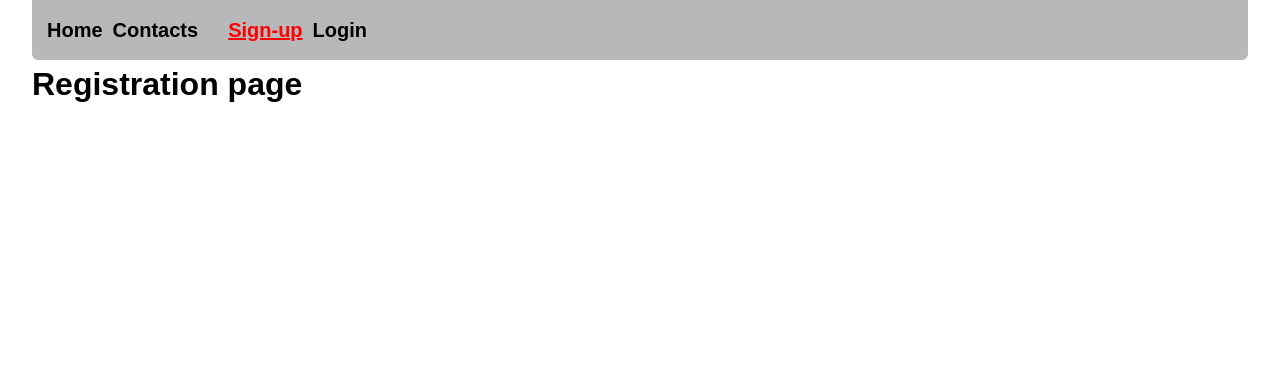
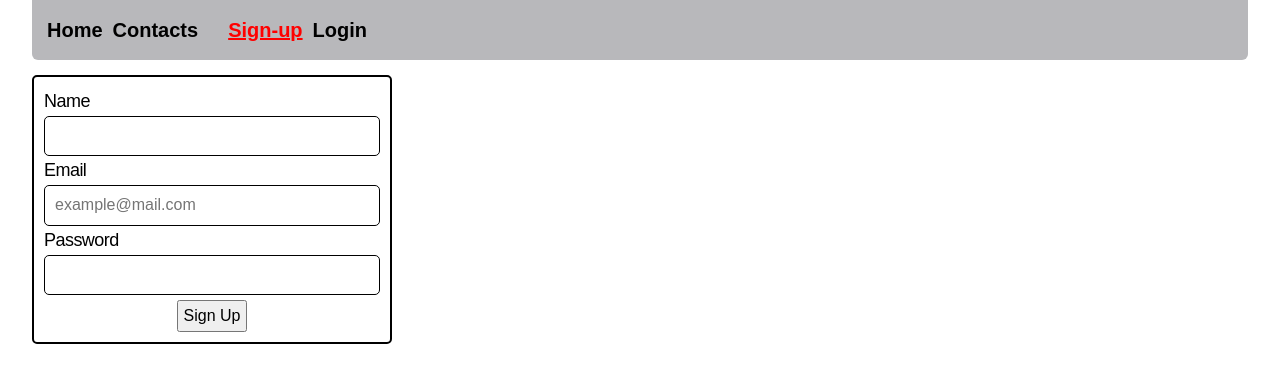
Before and after one commit to EvgenS-it/goit-react-hw-08, a React (Vite) app: page /register in a window 1280 px wide. Shown: the top 382 px of the page. Built offline with nearby package versions, Linux system fonts and the light colour scheme.

Commit message:
registerPage

```diff
--- a/src/main.jsx
+++ b/src/main.jsx
@@ -4,18 +4,17 @@ import 'modern-normalize';
 import App from './components/App.jsx';
 import './index.css';
 import { Provider } from 'react-redux';
-import { store } from './redux/store.js';
 import { BrowserRouter } from 'react-router-dom';
-// import { persistor, store } from './redux/store.js';
-// import { PersistGate } from 'redux-persist/integration/react';
+import { persistor, store } from './redux/store.js';
+import { PersistGate } from 'redux-persist/integration/react';
 
 createRoot(document.getElementById('root')).render(
   <StrictMode>
     <BrowserRouter>
       <Provider store={store}>
-        {/* <PersistGate persistor={persistor}> */}
-        <App />
-        {/* </PersistGate> */}
+        <PersistGate persistor={persistor}>
+          <App />
+        </PersistGate>
       </Provider>
     </BrowserRouter>
   </StrictMode>
--- a/src/pages/RegistrationPage/RegistrationPage.jsx
+++ b/src/pages/RegistrationPage/RegistrationPage.jsx
@@ -1,10 +1,103 @@
 import css from './RegistrationPage.module.css';
 
+import { ErrorMessage, Field, Form, Formik } from 'formik';
+// import { useDispatch } from 'react-redux';
+import * as Yup from 'yup';
+// import { registerUser } from '../../redux/auth/authOps.js';
+
+const RegisterValidationSchema = Yup.object().shape({
+  name: Yup.string()
+    .min(3, 'Too Short!')
+    .max(50, 'Too Long!')
+    .required('Name is required.'),
+  email: Yup.string()
+    .email('Incorrect email addres.')
+    .required('Email is required.'),
+  password: Yup.string()
+    .min(8, 'Too Short! Minimum 8 symbols.')
+    .max(50, 'Too Long! 50 symbols max')
+    .required('Password is required.'),
+});
+
+// for Formik
+const INITIAL_VALUES = {
+  name: '',
+  email: '',
+  password: '',
+};
+
 const RegistrationPage = () => {
+  const { form, label, title, input, btn, errorText } = css;
+
+  // const dispatch = useDispatch();
+
+  const handleSubmit = (values, actions) => {
+    // const newUser = {
+    //   name: values.userName,
+    //   number: values.userEmail,
+    //   password: values.userPassword,
+    // };
+    console.log('newUser:', values);
+
+    // dispatch(registerUser(newUser));
+    actions.resetForm();
+  };
+
   return (
-    <div className={css.container}>
-      <h1>Registration page</h1>
-    </div>
+    <Formik
+      initialValues={INITIAL_VALUES}
+      onSubmit={handleSubmit}
+      validationSchema={RegisterValidationSchema}
+    >
+      {() => {
+        return (
+          <Form className={form}>
+            <label className={label}>
+              <span className={title}>Name</span>
+              <Field className={input} type="text" name="userName" required />
+              <ErrorMessage
+                name="userName"
+                component="span"
+                className={errorText}
+              />
+            </label>
+            <label className={label}>
+              <span className={title}>Email</span>
+              <Field
+                className={input}
+                type="text"
+                name="userEmail"
+                placeholder="example@mail.com"
+                required
+              />
+              <ErrorMessage
+                name="userEmail"
+                component="span"
+                className={errorText}
+              />
+            </label>
+            <label className={label}>
+              <span className={title}>Password</span>
+              <Field
+                className={input}
+                type="password"
+                name="userPassword"
+                required
+              />
+              <ErrorMessage
+                name="userPassword"
+                component="span"
+                className={errorText}
+              />
+            </label>
+
+            <button type="submit" className={btn}>
+              Sign Up
+            </button>
+          </Form>
+        );
+      }}
+    </Formik>
   );
 };
 
--- a/src/pages/RegistrationPage/RegistrationPage.module.css
+++ b/src/pages/RegistrationPage/RegistrationPage.module.css
@@ -0,0 +1,57 @@
+.form {
+  display: flex;
+  flex-direction: column;
+  max-width: 360px;
+  width: 100%;
+  margin-bottom: 25px;
+  margin-top: 15px;
+  padding: 10px;
+  outline: none;
+  border: 2px solid black;
+  border-radius: 5px;
+}
+
+.label {
+  display: flex;
+  flex-direction: column;
+}
+
+.title {
+  font-weight: 500;
+  font-size: 18px;
+  line-height: 105%;
+  letter-spacing: -0.03em;
+  margin-top: 5px;
+}
+
+.input {
+  width: 100%;
+  margin-top: 5px;
+  padding: 10px;
+  outline: none;
+  border: 1px solid black;
+  border-radius: 5px;
+}
+
+.input:hover,
+.input:focus {
+  border: 1px solid rgb(8, 127, 246);
+  cursor: pointer;
+}
+
+.btn {
+  padding: 5px;
+  width: fit-content;
+  margin: 0 auto;
+  margin-top: 5px;
+}
+
+.errorText {
+  color: red;
+  font-weight: 400;
+  font-size: 15px;
+  line-height: 100%;
+  letter-spacing: -0.02em;
+  margin-top: 5px;
+  margin-bottom: 5px;
+}
--- a/src/redux/auth/authSlice.js
+++ b/src/redux/auth/authSlice.js
@@ -1,9 +1,19 @@
-// const INITIAL_STATE = {
-//   user: {
-//     name: null,
-//     email: null,
-//   },
-//   token: null,
-//   isLoggedIn: false,
-//   isRefreshing: false,
-// };
+import { createSlice } from '@reduxjs/toolkit';
+
+const INITIAL_STATE = {
+  user: {
+    name: null,
+    email: null,
+  },
+  token: null,
+  isLoggedIn: false,
+  isRefreshing: false,
+};
+
+const authSlice = createSlice({
+  name: 'auth',
+  initialState: INITIAL_STATE,
+  reducers: {},
+});
+
+export const authReducer = authSlice.reducer;
--- a/src/redux/contacts/contactsOps.js
+++ b/src/redux/contacts/contactsOps.js
@@ -1,13 +1,15 @@
 import { createAsyncThunk } from '@reduxjs/toolkit';
 import axios from 'axios';
 
-axios.defaults.baseURL = 'https://66d9926c4ad2f6b8ed553777.mockapi.io';
+const instance = axios.create({
+  baseURL: 'https://66d9926c4ad2f6b8ed553777.mockapi.io',
+});
 
 export const fetchContacts = createAsyncThunk(
   'contacts/fetchAll',
   async (_, thunkApi) => {
     try {
-      const { data } = await axios.get('/contacts');
+      const { data } = await instance.get('/contacts');
       return data; // all data will be added to action.payload in fullField status
     } catch (error) {
       return thunkApi.rejectWithValue(error.message);
@@ -19,7 +21,7 @@ export const deleteContact = createAsyncThunk(
   'contacts/deleteContact',
   async (contactId, thunkApi) => {
     try {
-      const { data } = await axios.delete(`/contacts/${contactId}`);
+      const { data } = await instance.delete(`/contacts/${contactId}`);
       console.log('deleted contact:', data);
       return data; // all data will be added to action.payload in fullField status
     } catch (error) {
@@ -32,7 +34,7 @@ export const addContact = createAsyncThunk(
   'contacts/addContact',
   async (contact, thunkApi) => {
     try {
-      const { data } = await axios.post(`/contacts`, contact);
+      const { data } = await instance.post(`/contacts`, contact);
       console.log('added contact:', data);
       return data; // all data will be added to action.payload in fullField status
     } catch (error) {
--- a/src/redux/store.js
+++ b/src/redux/store.js
@@ -1,39 +1,39 @@
 import { configureStore } from '@reduxjs/toolkit';
 
-// import for PERSISTOR
-// import {
-//   persistStore,
-//   persistReducer,
-//   FLUSH,
-//   REHYDRATE,
-//   PAUSE,
-//   PERSIST,
-//   PURGE,
-//   REGISTER,
-// } from 'redux-persist';
-// import storage from 'redux-persist/lib/storage';
+import {
+  persistStore,
+  persistReducer,
+  FLUSH,
+  REHYDRATE,
+  PAUSE,
+  PERSIST,
+  PURGE,
+  REGISTER,
+} from 'redux-persist';
+import storage from 'redux-persist/lib/storage';
 
 import { contactsReducer } from './contacts/contactsSlice';
 import { filtersReducer } from './filters/filtersSlice';
+import { authReducer } from './auth/authSlice';
 
-// const contactsConfig = {
-//   key: 'contactsKey',
-//   storage,
-//   whitelist: ['contacts'],
-// };
+const authConfig = {
+  key: 'auth',
+  storage,
+  whitelist: ['token'],
+};
 
 export const store = configureStore({
   reducer: {
-    // contacts: persistReducer(contactsConfig, contactsReducer),
     contacts: contactsReducer,
     filters: filtersReducer,
+    auth: persistReducer(authConfig, authReducer),
   },
-  // middleware: getDefaultMiddleware =>
-  //   getDefaultMiddleware({
-  //     serializableCheck: {
-  //       ignoredActions: [FLUSH, REHYDRATE, PAUSE, PERSIST, PURGE, REGISTER],
-  //     },
-  //   }),
+  middleware: getDefaultMiddleware =>
+    getDefaultMiddleware({
+      serializableCheck: {
+        ignoredActions: [FLUSH, REHYDRATE, PAUSE, PERSIST, PURGE, REGISTER],
+      },
+    }),
 });
 
-// export const persistor = persistStore(store);
+export const persistor = persistStore(store);
```
Also changed, not shown: src/redux/auth/authOps.js (+32 -0 lines).
